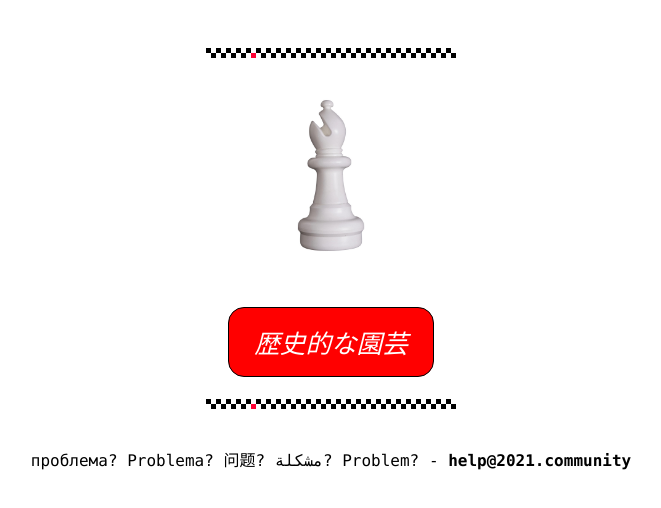
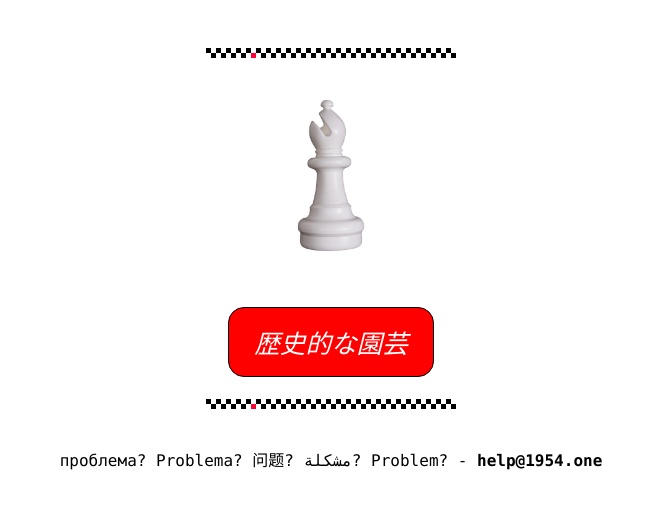
Before and after one commit to waldoboro/waldoboro.github.io, a plain HTML site: page index.html in a window 1280 px wide. Shown: the whole page, without its empty margins (309-970 px from the left). Drawn offline with Linux system fonts and the light colour scheme.

Commit message:
Update index.html

```diff
--- a/index.html
+++ b/index.html
@@ -94,7 +94,7 @@ a:hover, a:active {
 <br>
 <br>
 
-  <p class="monospace">проблема? Problema? 问题? مشكلة? Problem? - <b>help@2021.community</b></p>
+  <p class="monospace">проблема? Problema? 问题? مشكلة? Problem? - <b>help@1954.one</b></p>
 
 </body>
 </html>
```
